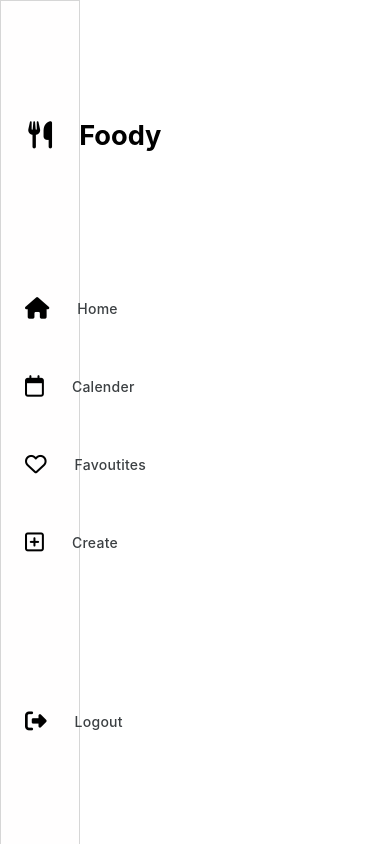
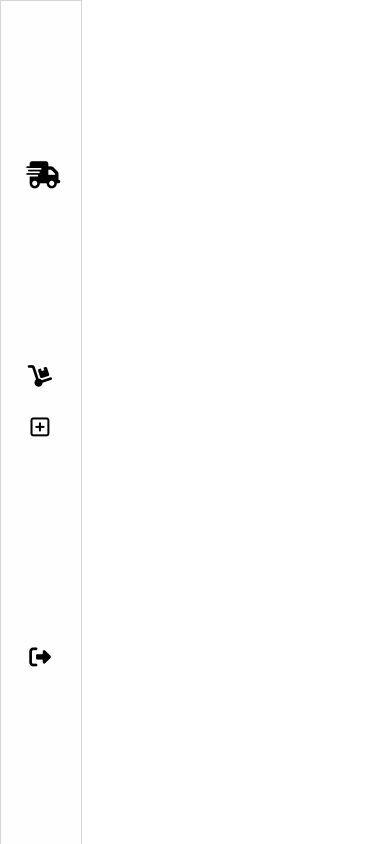
Before and after one commit to Husain-Zreik/Shipping-Platform, a React (Create React App) app in the folder platform-frontend/: page /user/create in a window 390 px wide. Built offline with nearby package versions, Linux system fonts and the light colour scheme.

Commit message:
Frontend <> edited the sidemenu

```diff
--- a/platform-frontend/src/componenets/SideMenu/index.jsx
+++ b/platform-frontend/src/componenets/SideMenu/index.jsx
@@ -22,9 +22,9 @@ function SideMenu() {
 
             <div className="insta-title">
                 <div className="menu-titles">
-                    <i className="fa-solid fa-utensils"></i>
+                    <i className="fa-solid fa-truck-fast"></i>
                 </div>
-                <h4>Foody</h4>
+                <h4>Shippy</h4>
             </div>
 
             <div className="menu-section">
@@ -32,27 +32,9 @@ function SideMenu() {
                 <NavLink style={navActive} end to="/user" >
                     <div className="menu-pages">
                         <div className="menu-titles">
-                            <i className="fa-solid fa-house menu-icons "></i>
+                            <i className="fa-solid fa-dolly menu-icons "></i>
                         </div>
-                        <h4>Home</h4>
-                    </div>
-                </NavLink>
-
-                <NavLink style={navActive} end to="/user/calendar" >
-                    <div className="menu-pages" >
-                        <div className="menu-titles">
-                        <i className="fa-regular fa-calendar menu-icons"></i>
-                        </div>
-                        <h4>Calender</h4>
-                    </div>
-                </NavLink>
-
-                <NavLink style={navActive} end to="/user/favourites" >
-                    <div className="menu-pages">
-                        <div className="menu-titles">
-                        <i className="fa-regular fa-heart menu-icons"></i>
-                        </div>
-                        <h4>Favoutites</h4>
+                        <h4>Shipments</h4>
                     </div>
                 </NavLink>
 
--- a/platform-frontend/src/componenets/SideMenu/style.css
+++ b/platform-frontend/src/componenets/SideMenu/style.css
@@ -1,13 +1,3 @@
-/* #side-menu {
-  display: flex;
-  flex-flow: column;
-  justify-content: space-evenly;
-  width: 250px;
-  height: 100%;
-  background-color: #fffefe;
-  border: 1pt rgb(214, 214, 214) solid;
-  z-index: 2;
-} */
 #side-menu {
   position: fixed;
   top: 0;
@@ -78,3 +68,15 @@
 .menu-icons {
   font-size: 1.35em;
 }
+
+@media (max-width: 768px) {
+  #side-menu {
+    width: 80px;
+  }
+
+  .insta-title h4,
+  .menu-pages h4 {
+    margin-left: 1em;
+    display: none;
+  }
+}
```
